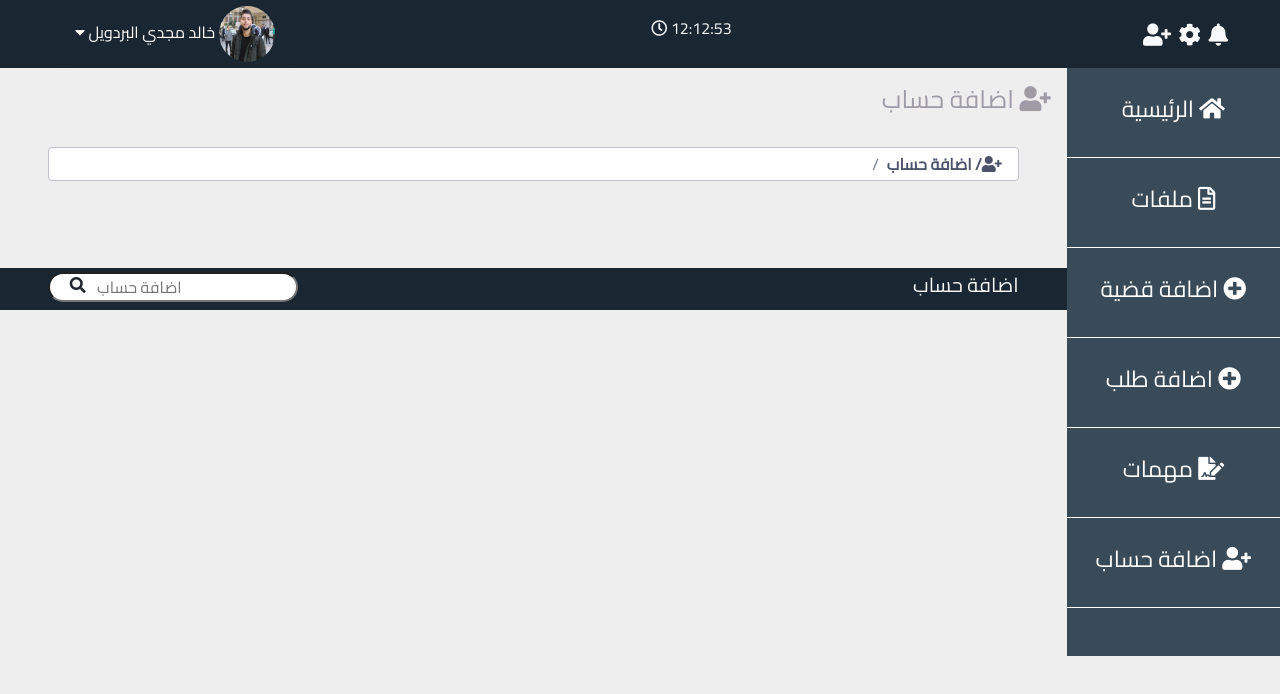
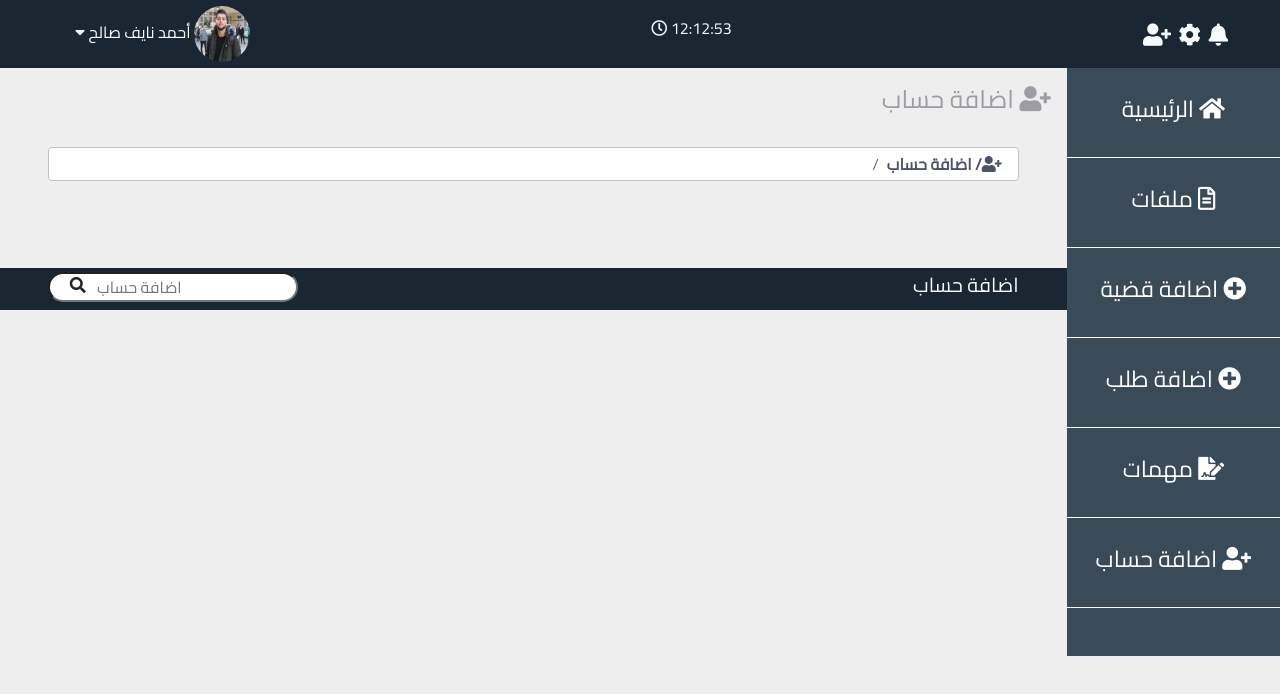
Before and after one commit to AhmadSaleh22/Law, a plain HTML site: page folders/add-person.html in a window 1280 px wide. Drawn offline with Linux system fonts and the light colour scheme; files whose address does not match are found by name.

Commit message:
Update add-person.html

```diff
--- a/folders/add-person.html
+++ b/folders/add-person.html
@@ -31,7 +31,7 @@
                 <div class="dropdown text-left pl-5">
                   <a class="btn btn-nav-dropdown btn-secondary dropdown-toggle" href="#" role="button" id="dropdownMenuLink" data-toggle="dropdown" aria-haspopup="true" aria-expanded="false">
                     <i class="fas fa-caret-down"></i>
-                    خالد مجدي البردويل
+                    أحمد نايف صالح
                    <img src="../assts/images/img.jpg" class="img-fluid logo-img" > </a>
                     <p class="text-light float-right pt-3 nav-time  "><i class="far fa-clock"></i> 12:12:53</p>
 
```
